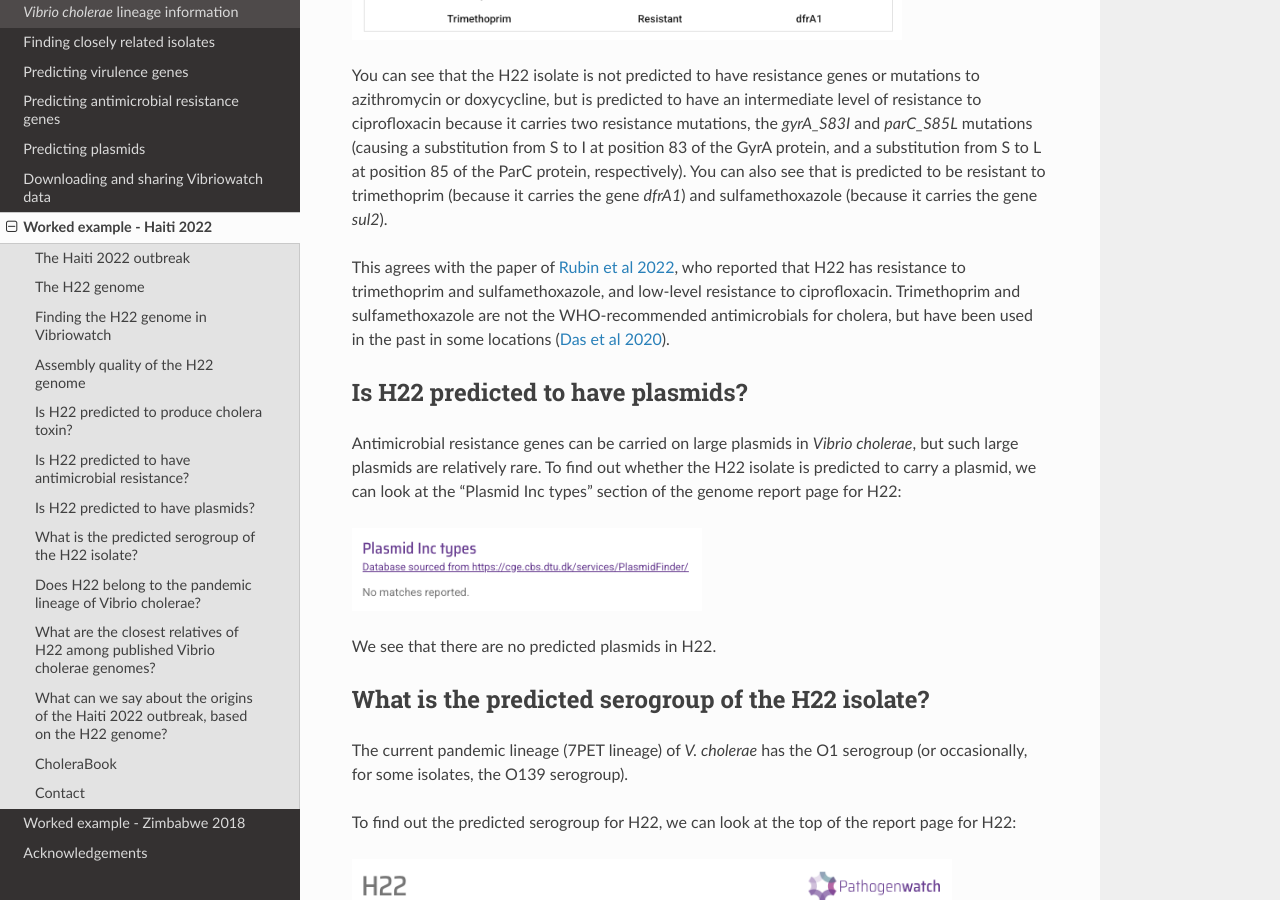
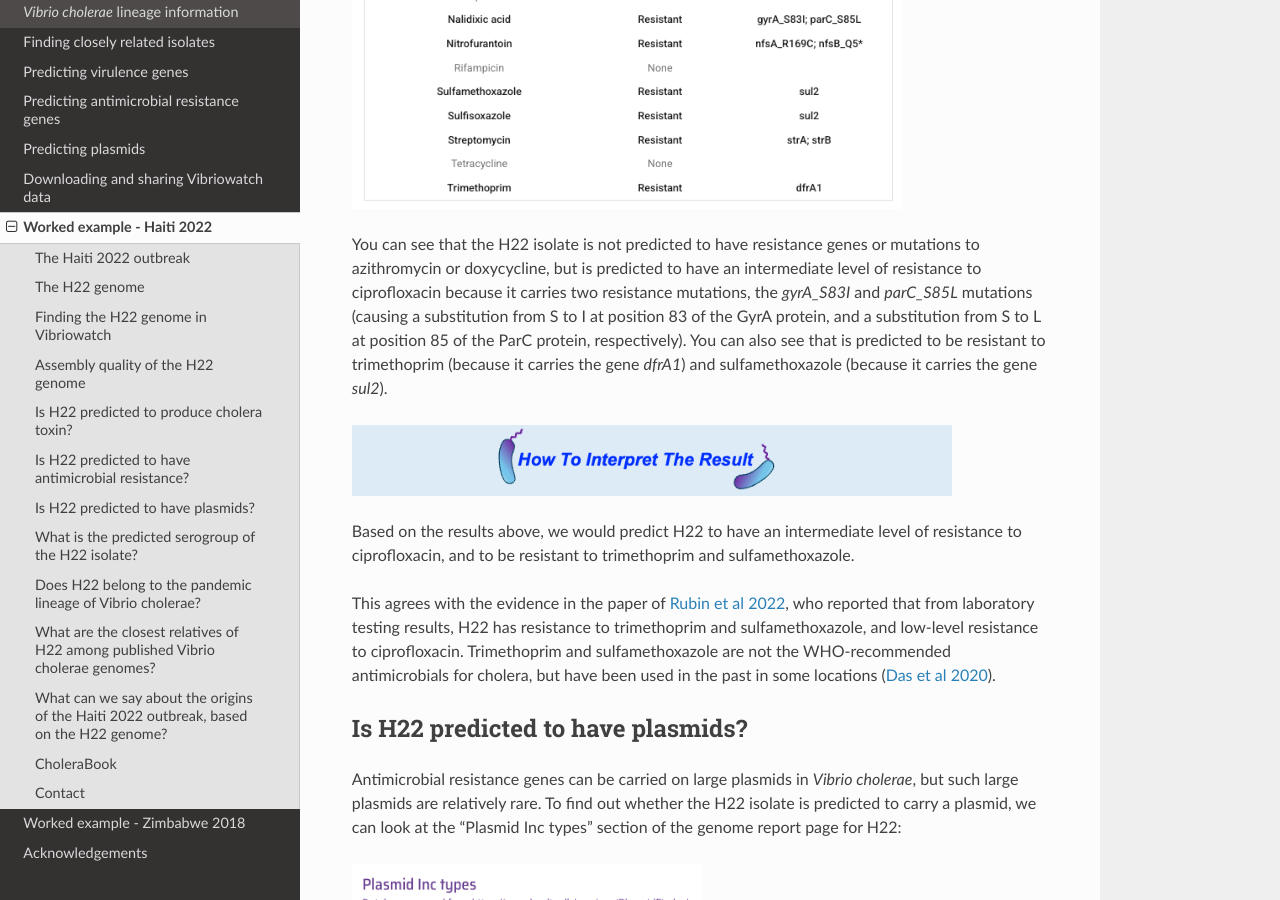
Before and after one commit to avrilcoghlan/vibriowatch, a Sphinx documentation site: the page built from docs/source/haiti.rst, in a window 1280 px wide and 900 px high, scrolled down 5881 px. Built offline with Sphinx 7.4.7 and the Read the Docs theme 3.1.0, drawn with Linux system fonts in a browser that asks for light colours; some of the changed text lies outside the part shown.

Commit message:
Update haiti.rst

```diff
--- a/docs/source/haiti.rst
+++ b/docs/source/haiti.rst
@@ -141,16 +141,23 @@
   :width: 600
 
 Because the H22 genome is predicted to carry the *ctxA* and *ctxB* genes, we can predict that it produces the cholera toxin.
-This agrees with the paper of `Rubin et al 2022`_, who reported that H22 is toxigenic, i.e. that produces cholera toxin.
+This agrees with evidence in the paper of `Rubin et al 2022`_, who reported phenotypic data suggesting that H22 is toxigenic, i.e. that produces cholera toxin.
 
 .. _Rubin et al 2022: https://pubmed.ncbi.nlm.nih.gov/36449726/
 
 Is H22 predicted to have antimicrobial resistance?
 --------------------------------------------------
 
+If you learn better by seeing rather than reading, see the `video on predicting if H22 has antimicrobial resistance, using Vibriowatch`_.
+
+.. _video on predicting if H22 has antimicrobial resistance, using Vibriowatch: https://youtu.be/qhLgfQPgH20
+
 The primary treatment for cholera is rehydration, but antimicrobials are given to the most vulnerable patients such as pregnant women, very small
 children, and HIV-positive patients. The WHO recommends the antimicrobials azithromycin, doxycycline and ciprofloxacin for treating cholera. Therefore, any
 antimicrobial resistance to these recommended antimicrobials would be a concern.
+
+.. image:: HowToGetTheResult.png
+  :width: 600
 
 To find out whether the H22 isolate carries antimicrobial resistance (AMR), we can look at the "AMR" section of the genome report page for H22:
 
@@ -162,7 +169,12 @@
 from S to I at position 83 of the GyrA protein, and a substitution from S to L at position 85 of the ParC protein, respectively).
 You can also see that is predicted to be resistant to trimethoprim (because it carries the gene *dfrA1*) and sulfamethoxazole (because it carries the gene *sul2*).
 
-This agrees with the paper of `Rubin et al 2022`_, who reported that H22 has resistance to trimethoprim and sulfamethoxazole, and low-level
+.. image:: HowToInterpretTheResult.png
+  :width: 600
+
+Based on the results above, we would predict H22 to have an intermediate level of resistance to ciprofloxacin, and to be resistant to trimethoprim and sulfamethoxazole.
+
+This agrees with the evidence in the paper of `Rubin et al 2022`_, who reported that from laboratory testing results, H22 has resistance to trimethoprim and sulfamethoxazole, and low-level
 resistance to ciprofloxacin. Trimethoprim and sulfamethoxazole are not the WHO-recommended antimicrobials for cholera, but have been used
 in the past in some locations (`Das et al 2020`_).
 
```
